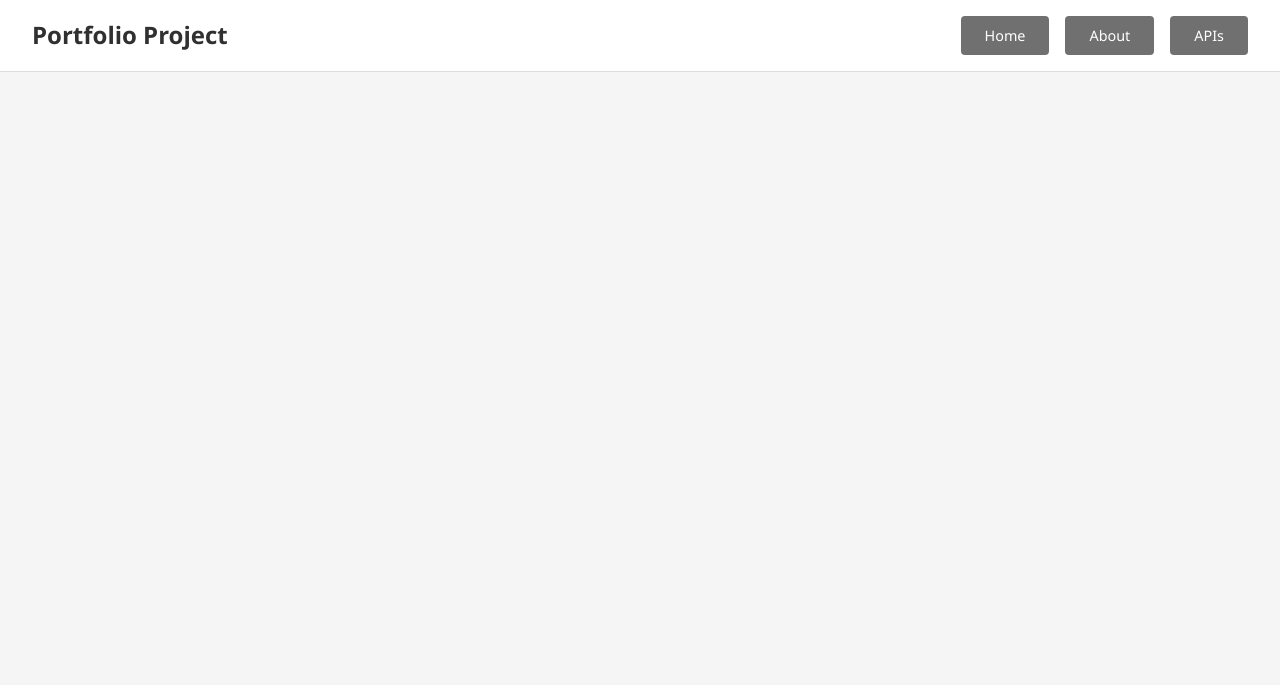
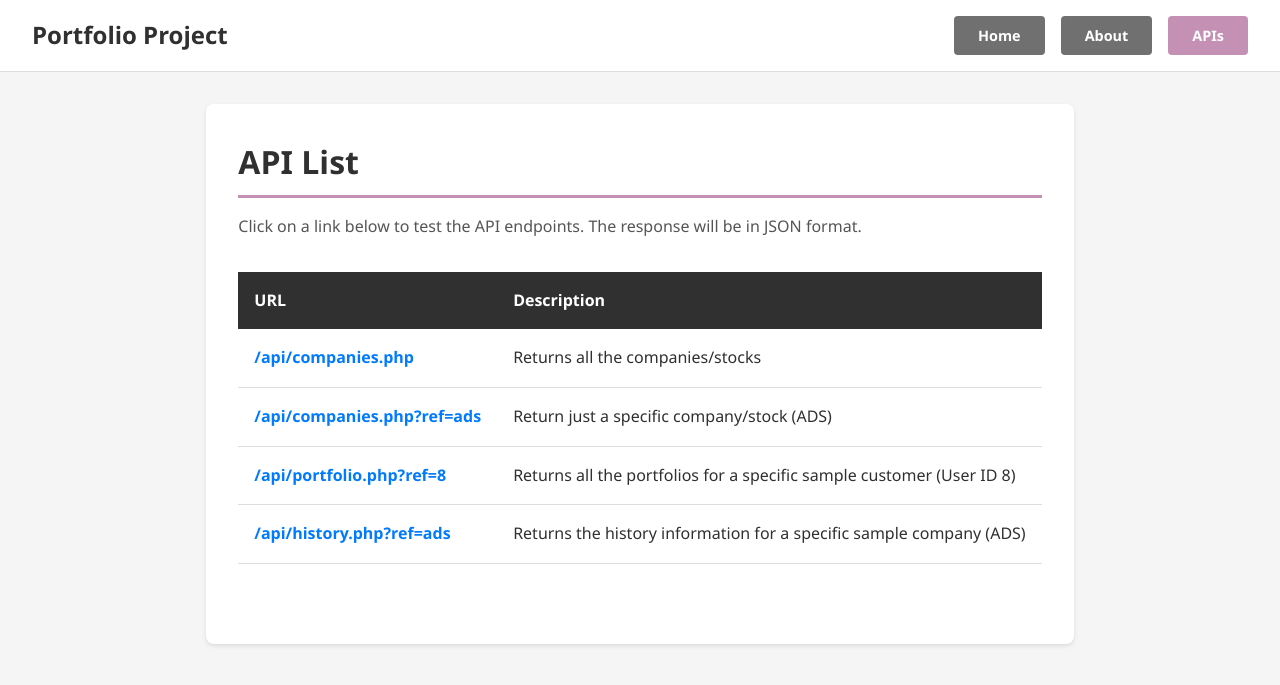
Before and after one commit to telga/comp3512-assignment-1, a PHP site: page /pages/api-tester.php in a window 1280 px wide. Shown: the top 685 px of the page. Run offline with PHP 8.4, Linux system fonts and the light colour scheme.

Commit message:
working api endpoints.
api tester page linked.

styles for api tester page added.

fixed getQuery() spelling in company page.

```diff
--- a/assets/styles/styles.css
+++ b/assets/styles/styles.css
@@ -1,3 +1,4 @@
+
 * {
     margin: 0;
     padding: 0;
@@ -38,10 +39,15 @@ nav {
     border-radius: 4px;
     transition: background-color 0.3s;
     font-size: 0.9rem;
+    font-weight: bold;
 }
 
 .nav-btn:hover {
     background-color: #4d4d4d;
+}
+
+.nav-btn.active {
+    background-color: #c490b4;
 }
 
 .header-container {
@@ -425,3 +431,88 @@ nav {
     overflow-y: auto;
     overflow-x: auto;
 }
+
+/*api page stuff*/
+
+
+
+
+.api-container {
+    max-width: 1400px;
+    margin: 2rem auto;
+    padding: 0 2rem;
+}
+
+.api-content {
+    background: white;
+    padding: 2rem;
+    border-radius: 8px;
+    box-shadow: 0 2px 4px rgba(0, 0, 0, 0.1);
+}
+
+.api-content h2 {
+    color: #303030;
+    margin-bottom: 1rem;
+    font-size: 2rem;
+    border-bottom: 3px solid #c490b4;
+    padding-bottom: 0.5rem;
+}
+
+.api-description {
+    color: #555555;
+    margin-bottom: 2rem;
+}
+
+.api-table {
+    width: 100%;
+    border-collapse: collapse;
+    margin-bottom: 3rem;
+}
+
+.api-table thead {
+    background-color: #303030;
+    color: white;
+}
+
+.api-table th {
+    padding: 1rem;
+    text-align: left;
+    font-weight: bold;
+}
+
+.api-table tbody tr {
+    border-bottom: 1px solid #dddddd;
+}
+
+.api-table tbody tr:hover {
+    background-color: #f8f9fa;
+}
+
+.api-table td {
+    padding: 1rem;
+}
+
+.api-link {
+    color: #007bff;
+    text-decoration: none;
+    font-weight: 600;
+}
+
+.api-link:hover {
+    text-decoration: underline;
+}
+
+.api-info {
+    margin-top: 3rem;
+}
+
+.api-info h3 {
+    color: #2c3e50;
+    font-size: 1.5rem;
+    margin-bottom: 1.5rem;
+    border-bottom: 2px solid #3498db;
+    padding-bottom: 0.5rem;
+}
+
+
+/*about */
--- a/pages/api-tester.php
+++ b/pages/api-tester.php
@@ -13,5 +13,38 @@
         include '../views/nav.php';
     ?>
 
+    <div class="api-container">
+        <main class="api-content">
+            <h2>API List</h2>
+            <p class="api-description">Click on a link below to test the API endpoints. The response will be in JSON format.</p>
+
+            <table class="api-table">
+                <thead>
+                    <tr>
+                        <th>URL</th>
+                        <th>Description</th>
+                    </tr>
+                </thead>
+                <tbody>
+                    <tr>
+                        <td><a href="../api/companies.php" target="_blank" class="api-link">/api/companies.php</a></td>
+                        <td>Returns all the companies/stocks</td>
+                    </tr>
+                    <tr>
+                        <td><a href="../api/companies.php?ref=ads" target="_blank" class="api-link">/api/companies.php?ref=ads</a></td>
+                        <td>Return just a specific company/stock (ADS)</td>
+                    </tr>
+                    <tr>
+                        <td><a href="../api/portfolio.php?ref=8" target="_blank" class="api-link">/api/portfolio.php?ref=8</a></td>
+                        <td>Returns all the portfolios for a specific sample customer (User ID 8)</td>
+                    </tr>
+                    <tr>
+                        <td><a href="../api/history.php?ref=ads" target="_blank" class="api-link">/api/history.php?ref=ads</a></td>
+                        <td>Returns the history information for a specific sample company (ADS)</td>
+                    </tr>
+                </tbody>
+            </table>
+        </main>
+    </div>
 </body>
 </html>
--- a/pages/company.php
+++ b/pages/company.php
@@ -26,7 +26,7 @@ $historyQuery = "
     ORDER BY date DESC
 ";
 
-$history = getquery(pdo: $connection, query: $historyQuery, params: [$symbol]);
+$history = getQuery(pdo: $connection, query: $historyQuery, params: [$symbol]);
 
 //calculation for high, low, total volume, and average volume.
 $historyHigh = 0;
```
Also changed, not shown: api/companies.php (added, +33 -0 lines), api/history.php (added, +43 -0 lines), api/portfolio.php (added, +41 -0 lines).
